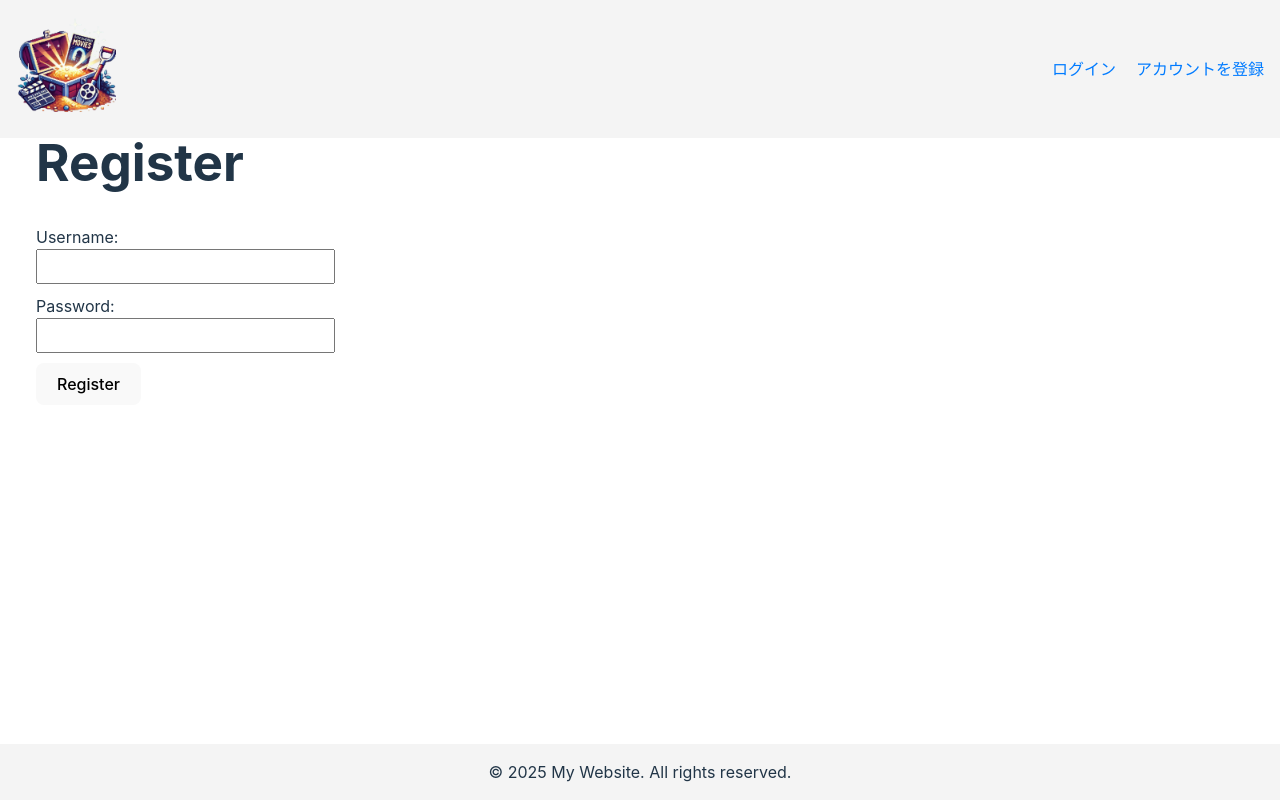
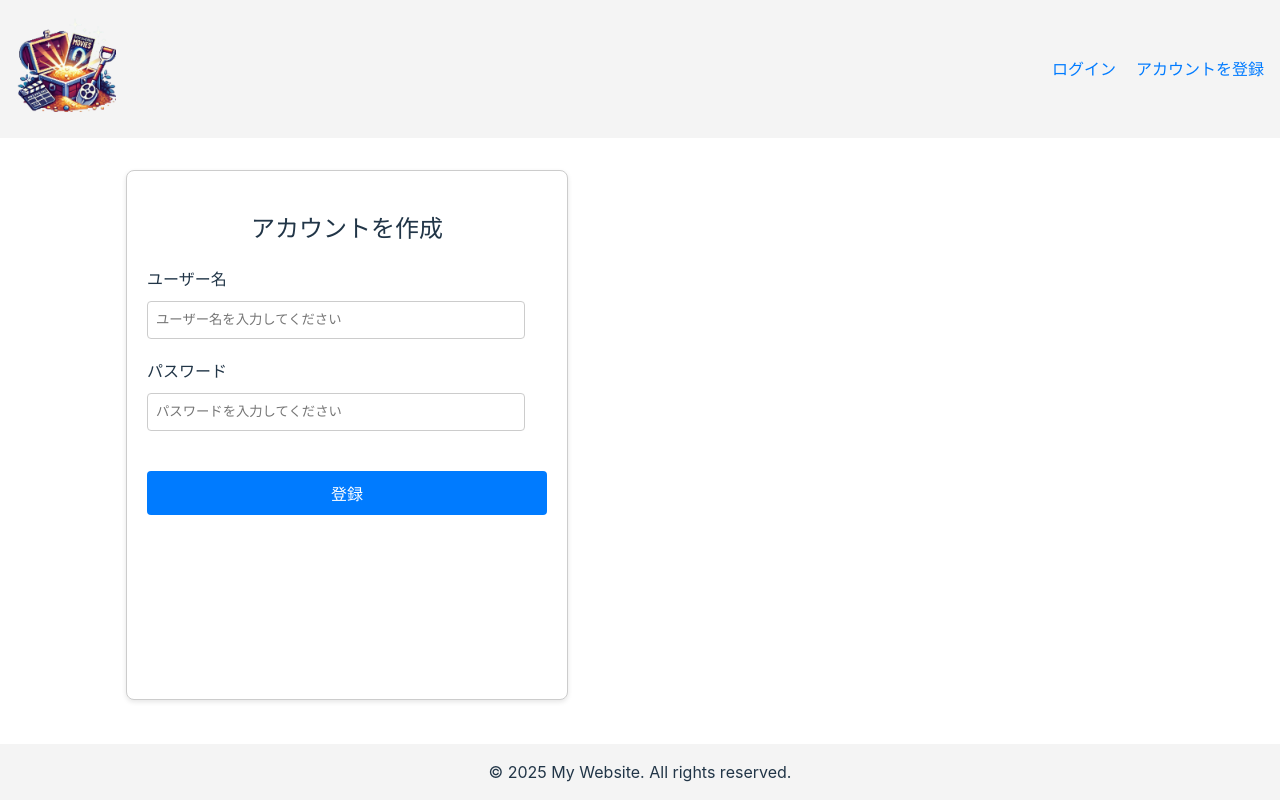
Before and after one commit to maixhashi/bokura_no_himitsukichi, a React (Vite) app in the folder frontend_src/node/frontend/: page /account-register in a window 1280 px wide. Built offline with nearby package versions, Linux system fonts and the light colour scheme; no server answers.

Commit message:
Style_2025.01.23.07.50_ログインフォームのスタイルの設定
[変更内容]
 - フロントエンド / React
   - ログインフォームのcssを設定

```diff
--- a/frontend_src/node/frontend/src/AccountRegisterPage.tsx
+++ b/frontend_src/node/frontend/src/AccountRegisterPage.tsx
@@ -1,17 +1,18 @@
 import React, { useState } from 'react';
 import axios from 'axios';
 import Layout from './Layout';
+import './Form.css';
 
 const AccountRegisterPage: React.FC = () => {
   const [username, setUsername] = useState('');
   const [password, setPassword] = useState('');
   const [message, setMessage] = useState('');
-  const [error, setError] = useState('');
+  const [errorMessage, setErrorMessage] = useState('');
 
   const handleRegister = async (e: React.FormEvent) => {
     e.preventDefault();
     setMessage('');
-    setError('');
+    setErrorMessage('');
 
     try {
       const response = await axios.post('http://localhost:8000/api/register/', {
@@ -22,43 +23,40 @@ const AccountRegisterPage: React.FC = () => {
       setUsername('');
       setPassword('');
     } catch (err: any) {
-      setError(err.response?.data?.error || 'An unexpected error occurred.');
+      setErrorMessage(err.response?.data?.error || 'An unexpected error occurred.');
     }
   };
 
   return (
     <Layout>
-      <div style={{ maxWidth: '400px', margin: '0 auto', padding: '20px' }}>
-        <h1>Register</h1>
+      <div className="page-container">
+        <div className="form">
+          <h2>アカウントを作成</h2>
           <form onSubmit={handleRegister}>
-          <div style={{ marginBottom: '10px' }}>
-            <label htmlFor="username">Username:</label>
+            <div>
+              <label>ユーザー名</label>
               <input
                 type="text"
-              id="username"
                 value={username}
+                placeholder="ユーザー名を入力してください"
                 onChange={(e) => setUsername(e.target.value)}
                 required
-              style={{ width: '100%', padding: '8px' }}
               />
             </div>
-          <div style={{ marginBottom: '10px' }}>
-            <label htmlFor="password">Password:</label>
+            <div>
+              <label>パスワード</label>
               <input
                 type="password"
-              id="password"
                 value={password}
+                placeholder="パスワードを入力してください"
                 onChange={(e) => setPassword(e.target.value)}
                 required
-              style={{ width: '100%', padding: '8px' }}
               />
             </div>
-          <button type="submit" style={{ padding: '10px 20px' }}>
-            Register
-          </button>
+            {errorMessage && <p className="error-message">{errorMessage}</p>}
+            <button type="submit">登録</button>
           </form>
-        {message && <p style={{ color: 'green' }}>{message}</p>}
-        {error && <p style={{ color: 'red' }}>{error}</p>}
+        </div>
       </div>
     </Layout>
   );
--- a/frontend_src/node/frontend/src/Form.css
+++ b/frontend_src/node/frontend/src/Form.css
@@ -6,7 +6,7 @@
   box-sizing: border-box; /* パディング込みで幅を計算 */
   margin-left: 100px;
   margin-top: 80px;
-}z
+}
 
 .form {
   min-width: 400px; /* フォームの幅を固定 */
```
Lines whose indentation alone changed are shown as unchanged.
